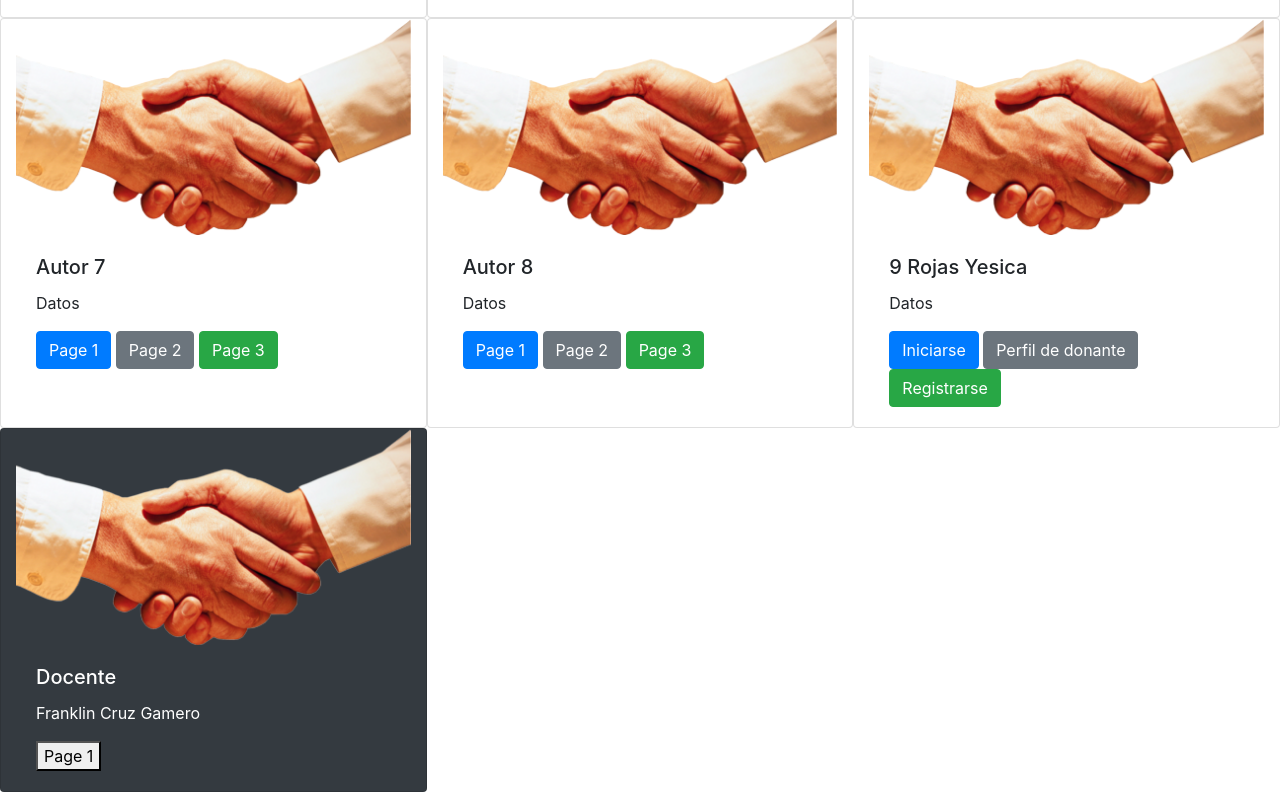
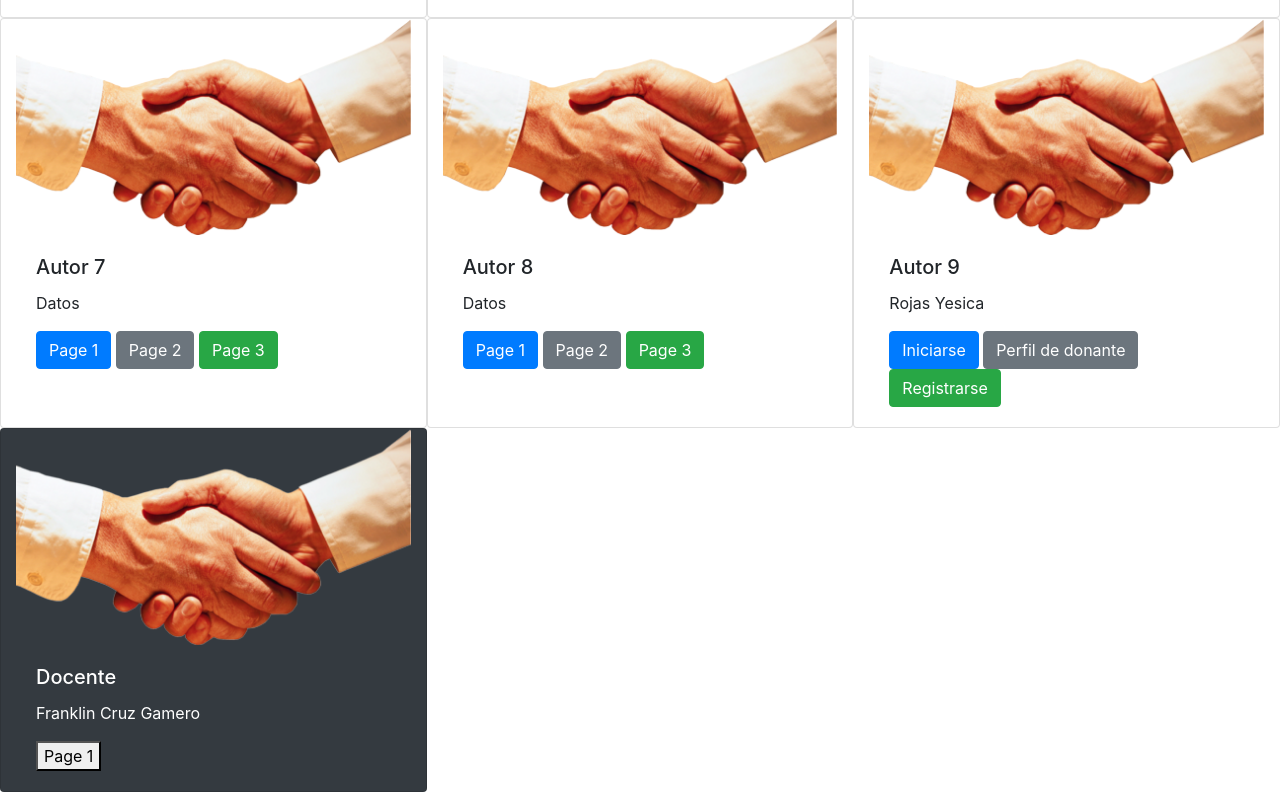
Before and after one commit to sisedisenoweb/Proyecto1, a plain HTML site: page index.html in a window 1280 px wide. Shown: the part 892-1684 px from the top of the page. Drawn offline with nearby package versions, Linux system fonts and the light colour scheme.

Commit message:
Update index.html

```diff
--- a/index.html
+++ b/index.html
@@ -140,8 +140,8 @@
     <div class="card col-sm-4" style="width: 18rem;">
       <img src="imagen/logob.png" class="card-img-top" alt="...">
       <div class="card-body">
-        <h5 class="card-title"> 9 Rojas Yesica</h5>
-        <p class="card-text">Datos</p>
+        <h5 class="card-title"> Autor 9 </h5>
+        <p class="card-text">Rojas Yesica</p>
 
         <button type="button" class="btn btn-primary"><a href="vista/registrarse.html" class="b">Iniciarse</a></button>
         <button type="button" class="btn btn-secondary"><a href="vista/PerfilDeDonante.html" class="b">Perfil de donante</a></button>
```
